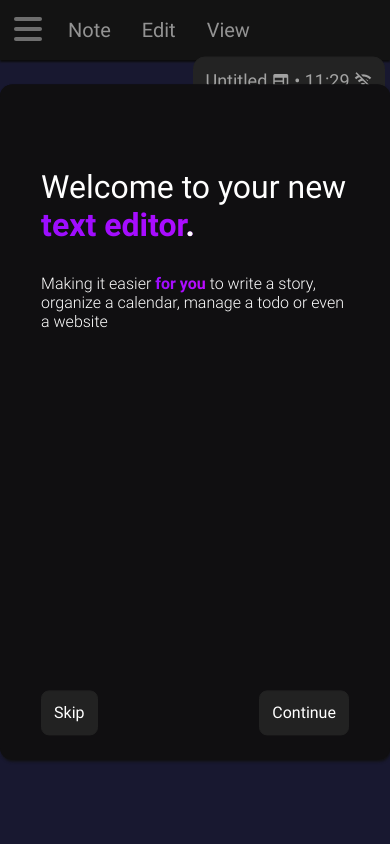
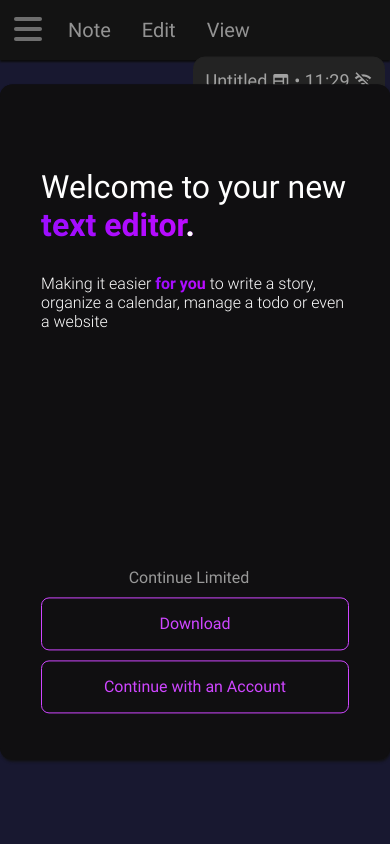
Before and after one commit to Hypenexy/WriteNote, a PHP site: page / in a window 390 px wide. Run offline with PHP 8.4, Linux system fonts and the light colour scheme.

Commit message:
improved first time setup!

```diff
--- a/code/writenote/welcome.js
+++ b/code/writenote/welcome.js
@@ -52,7 +52,50 @@ function WelcomeGui(response, element, error){
         mdblock.classList.add("relative")
         var welcomeTo = locale.welcomeTo.split("\n")
         var boldText = welcomeTo[1].slice(0, welcomeTo[1].length-1)
-        mdblock.innerHTML = "<h1>"+welcomeTo[0]+"<b class='nw'>"+boldText+"<ub>"+welcomeTo[1][welcomeTo[1].length-1]+"</ub></b></h1><p>"+locale.welcomeToSubtext+"</p><btn class='skip'>"+locale.skip+"</btn><btn class='continue'>"+locale.continue+"</btn>"
+        mdblock.innerHTML = "<h1>"+welcomeTo[0]+"<b class='nw'>"+boldText+"<ub>"+welcomeTo[1][welcomeTo[1].length-1]+"</ub></b></h1><p>"+locale.welcomeToSubtext+"</p>"
+        // <btns><btn class='skip'>"+locale.continueWithout+"</btn><btn class='continue'>"+locale.continueDownload+"</btn><btn class='continue'>"+locale.continueAcc+"</btn></btns>
+        var btns = document.createElement("btns")
+        function customizePage(i){
+            mdblock.classList.add("")//animate transition!
+            var mdblock2 = document.createElement("div")
+            mdblock2.classList.add("mdblock")
+            mdblock2.classList.add("relative")
+            var welcomeTo = locale.welcomeTo.split("\n")
+            var boldText = welcomeTo[1].slice(0, welcomeTo[1].length-1)
+            mdblock2.innerHTML = "<h1>"+welcomeTo[0]+"<b class='nw'>"+boldText+"<ub>"+welcomeTo[1][welcomeTo[1].length-1]+"</ub></b></h1><p>"+locale.welcomeToSubtext+"</p>"
+            firstTimeSetup.appendChild(mdblock2)
+        }
+        function openDownload(){
+            window.open('https://midelight.net/WriteNote/download/', '_blank').focus()
+        }
+        var btnsLocales = [locale.continueWithout, locale.continueDownload, locale.continueAcc]
+        for (let i = 0; i < btnsLocales.length; i++) {
+            const btnlocale = btnsLocales[i]
+            const element = document.createElement("btn")
+            element.innerText = btnlocale
+            if(i==0){
+                element.classList.add("skip")
+            }
+            if(i==1){
+                element.addEventListener("auxclick", openDownload)
+            }
+            ButtonEvent(element, function(){
+                if(i==1){
+                    openDownload()
+                }
+                else{
+                    customizePage(i)
+                }
+            })
+            if(i==0 && isApp==true){
+                element.innerText = locale.continueWithoutAcc
+            }
+            if(i==1 && isApp==true){
+                continue
+            }
+            btns.appendChild(element)
+        }
+        mdblock.appendChild(btns)
         firstTimeSetup.appendChild(mdblock)
         element.appendChild(firstTimeSetup)
         firstTimeSetup.style.transform = "translateY(20px)"
@@ -294,6 +337,12 @@ function WelcomeGui(response, element, error){
 
         timedescription = `${locale.its} ${feel} `
 
+        if(hour<12&&hour>=6){
+            timedescription += locale.morningin
+        }
+        if(hour==12){
+            timedescription += locale.noonin
+        }
         if(hour>13&&hour<18){
             timedescription += locale.afternoonin
         }
--- a/img/locales/bg.js
+++ b/img/locales/bg.js
@@ -29,6 +29,8 @@ var locale = {
     hot : "Гореща",
     extremelyhot : "екстремно гореща",
     its : "",
+    morningin : "сутрин в",
+    noonin : "обяд в",
     afternoonin : "следобед в",
     eveningin : "вечер в",
     nightin : "нощ в",
--- a/img/locales/en.js
+++ b/img/locales/en.js
@@ -29,6 +29,8 @@ var locale = {
     hot : "a hot",
     extremelyhot : "an extremely hot",
     its : "It's",
+    morningin : "morning in",
+    noonin : "noon in",
     afternoonin : "afternoon in",
     eveningin : "evening in",
     nightin : "night in",
@@ -96,6 +98,8 @@ var locale = {
     search : "Search",
     welcomeTo : "Welcome to your new \n text editor.",
     welcomeToSubtext : "Making it easier <b> for you </b> to write a story, organize a calendar, manage a todo or even a website",
-    continue : "Continue",
-    skip : "Skip",
+    continueAcc : "Continue with an Account",
+    continueDownload : "Download",
+    continueWithout : "Continue Limited",
+    continueWithoutAcc : "Continue without Account",
 }
--- a/style/welcome.css
+++ b/style/welcome.css
@@ -76,30 +76,53 @@
     font-size: 2em;
     font-weight: 300;
 }
-
+.firstTimeSetup btns{
+    position: absolute;
+    right: 0;
+    bottom: 12px;
+}
 .firstTimeSetup btn{
     border-radius: 8px;
-    background: #222;
-    border: 1px solid #222;
     cursor: pointer;
-    padding: 12px;
+    padding: 16px;
     transition: .1s;
+    margin-left: 12px;
+    white-space: nowrap;
+
+    color: #ce46ff;
+    border: 1px solid #ce46ff;
+}
+.firstTimeSetup btn:first-child{
+    margin-left: initial;
 }
 .firstTimeSetup btn:hover{
-    border: 1px solid #555;
+    border: 1px solid #df85ff;
+    color: #df85ff;
 }
-
+.firstTimeSetup btn:active:not(.skip){
+    color: #111;
+    border: 1px solid #df85ff;
+    background: #df85ff;
+}
 .firstTimeSetup btn.skip{
-    position: absolute;
-    bottom: 0;
-    left: 0;
+    padding: initial;
+    border: initial;
+    color: #999;
+    margin-right: 12px;
 }
-.firstTimeSetup btn.continue{
-    position: absolute;
-    bottom: 0;
-    right: 0;
+.firstTimeSetup btn.skip:hover{
+    text-decoration: underline;
 }
-
+@media screen and (max-width: 580px){
+    .firstTimeSetup btns{
+        width: 100%;
+    }
+    .firstTimeSetup btn{
+        display: block;
+        margin: 10px 0;
+        text-align: center;
+    }
+}
 @media(max-width: 480px){
     .firstTimeSetup h1{
         font-size: 2em;
@@ -107,6 +130,9 @@
     .firstTimeSetup p{
         font-size: 1em;
         font-weight: 300;
+    }
+    .firstTimeSetup b.nw{
+        display: inline-block;
     }
 }
 content{
```
Also changed, not shown: 1 other file.
